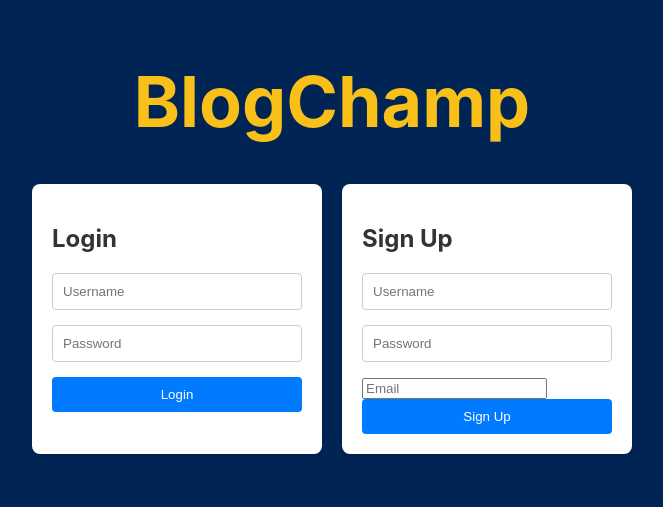
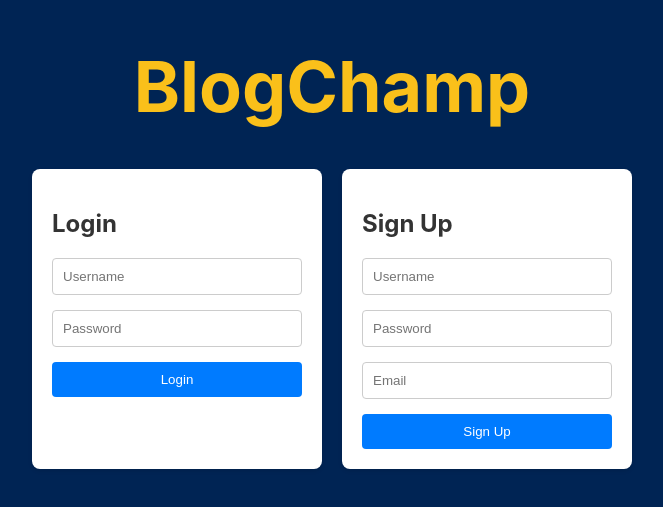
Before and after one commit to mpoole1027/BlogChamp, a React (Vite) app in the folder frontend/: page / in a window 1280 px wide. Shown: the part 167-674 px from the top of the page, without its empty margins (308-971 px from the left). Built offline with nearby package versions, Linux system fonts and the light colour scheme; no server answers.

Commit message:
fixed css for the sign up field

```diff
--- a/frontend/src/pages/Login.jsx
+++ b/frontend/src/pages/Login.jsx
@@ -141,7 +141,7 @@ const Login = () => {
           <h2>Sign Up</h2>
           <input type="text" placeholder="Username" value={newUsername} onChange={(e) => setNewUsername(e.target.value)} />
           <input type="password" placeholder="Password" value={newPassword} onChange={(e) => setNewPassword(e.target.value)} />
-          <input type="email" placeholder="Email" value={newEmail} onChange={(e) => setNewEmail(e.target.value)} />
+          <input type="text" placeholder="Email" value={newEmail} onChange={(e) => setNewEmail(e.target.value)} />
           <button onClick={handleSignUp}>Sign Up</button>
 
         </div>
```
